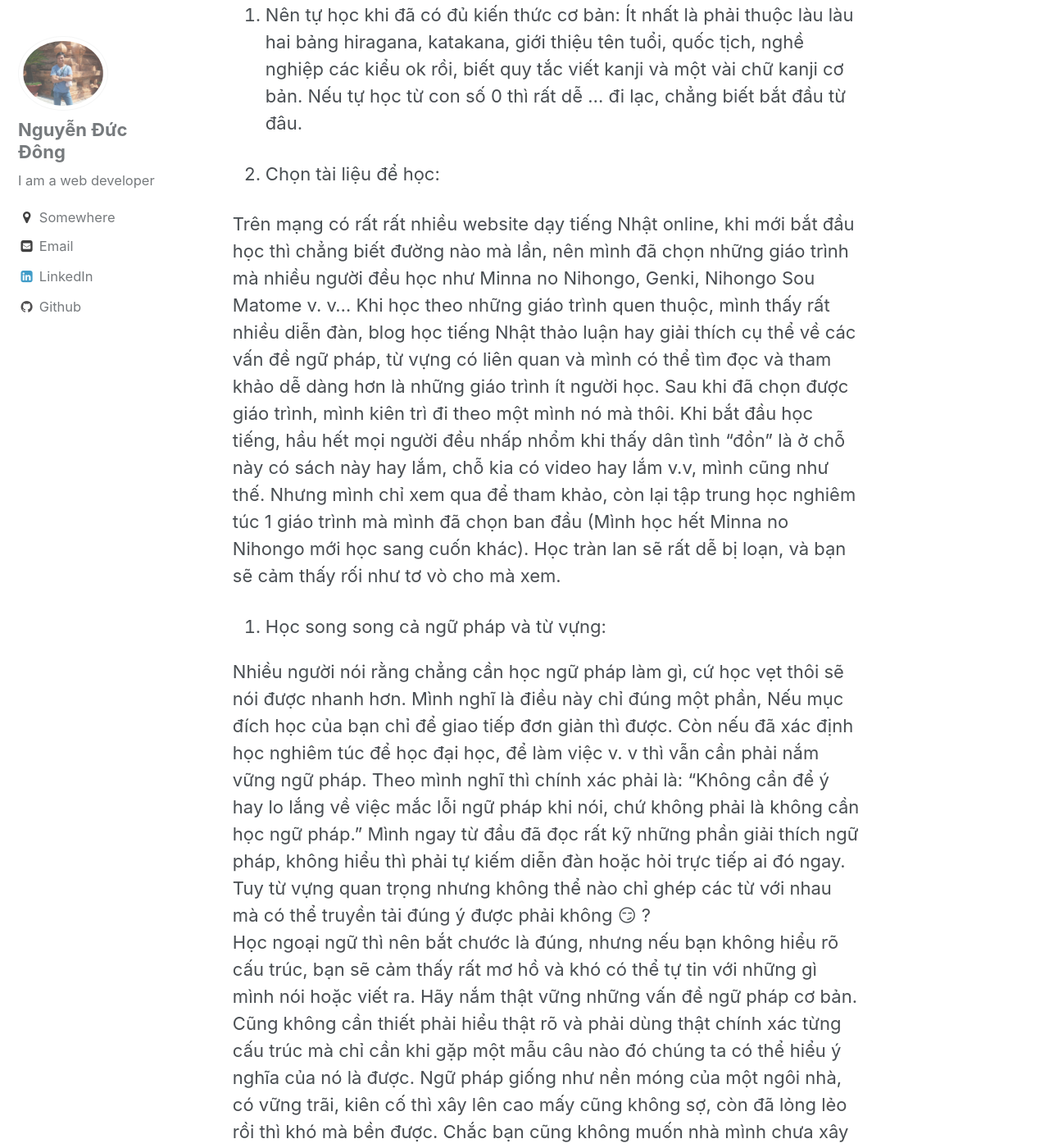
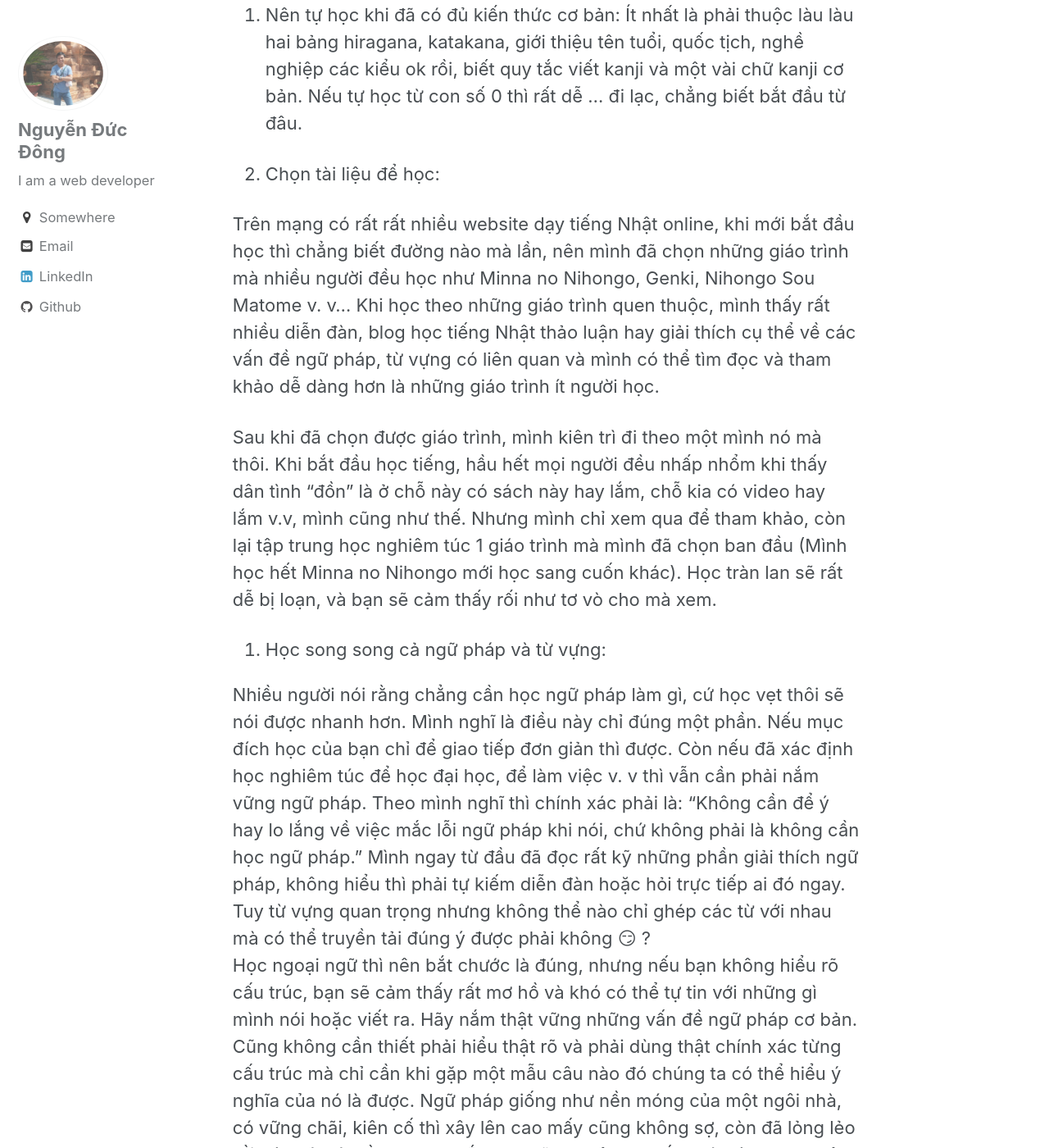
Before and after one commit to ducdongmg/ducdongmg.github.io, a Jekyll site: the page built from _posts/2017-01-23-toi-da-hoc-tieng-nhat-nhu-the-nao-p-1.md, in a window 1280 px wide and 1400 px high, scrolled down 1602 px. Shown: the whole window at 82% size. Built offline with Jekyll 4.4.1, drawn with Linux system fonts in a browser that asks for light colours; emoji names are drawn with the system emoji font; comment, search, counter and statistics services are not loaded; some of the changed text lies outside the part shown.

Commit message:
update layout

```diff
--- a/_posts/2017-01-23-toi-da-hoc-tieng-nhat-nhu-the-nao-p-1.md
+++ b/_posts/2017-01-23-toi-da-hoc-tieng-nhat-nhu-the-nao-p-1.md
@@ -13,8 +13,11 @@
 Bài viết là những kinh nghiệm học tiếng Nhật của bản thân mình trong những năm qua.
 
 Con đường học tiếng Nhật:
-Mình bắt đầu làm quen với tiếng Nhật khoảng 3 tháng trước khi sang Nhật, trước đó thì không có một chút kiến thức nào về tiếng Nhật và cũng không hiểu biết về Nhật mấy. Sau 3 tháng học ở Việt Nam, mình mới thuộc hết bảng hiragana, katakana và khoảng 10 chữ kanji (đếm từ 1 đến 10 photo)
-Sau khi sang Nhật mình không có điều kiện đi học ở trường tiếng hay trung tâm tiếng Nhật, nên mình chọn cách tự học bằng tài liệu kiếm trên mạng và hàng tuần đến các lớp tình nguyện gần nhà để luyện thêm. Tự học đến trình độ giữa N3 và N2 thì mình đăng ký học thêm 1 khóa intensive 6 tháng tại trường YMCA ở bên này để củng cố và nâng cao kiến thức. Hết 6 tháng đó mình thi đỗ N2 và lại tiếp tục tự học để thi N1.
+Mình bắt đầu làm quen với tiếng Nhật khoảng 3 tháng trước khi sang Nhật, trước đó thì không có một chút kiến thức nào về tiếng Nhật và cũng không hiểu biết về Nhật mấy.
+Sau 3 tháng học ở Việt Nam, mình mới thuộc hết bảng hiragana, katakana và khoảng 10 chữ kanji (đếm từ 1 đến 10 photo)
+Sau khi sang Nhật mình không có điều kiện đi học ở trường tiếng hay trung tâm tiếng Nhật, nên mình chọn cách tự học bằng tài liệu kiếm trên mạng
+và hàng tuần đến các lớp tình nguyện gần nhà để luyện thêm. Tự học đến trình độ giữa N3 và N2 thì mình đăng ký học thêm 1 khóa intensive 6 tháng
+tại trường YMCA ở bên này để củng cố và nâng cao kiến thức. Hết 6 tháng đó mình thi đỗ N2 và lại tiếp tục tự học để thi N1.
 
 
 ### Tự học – Ưu và nhược điểm:
@@ -31,32 +34,54 @@
 - Mất thời gian hơn nhiều vì không có thầy, cô để hỏi ngay khi cần
 - Nếu tinh thần tự giác không cao sẽ dễ… sa ngã, à không phải, dễ nản chí :))
 - Khó nhận ra sự tiến bộ của bản thân (vì chả có cái gì để kiểm tra) -> Nhất thiết phải thi JLPT để kiểm chứng
-- Học không bài bản nên một số kiến thức bị hổng (ví dụ: xem ti vi, đọc tin tức thì gật gù hiểu hiểu vài phần đấy nhưng một số từ vựng cơ bản ai cũng biết thì mình lại không biết, éo le thế chứ)
+- Học không bài bản nên một số kiến thức bị hổng (ví dụ: xem ti vi, đọc tin tức thì gật gù hiểu hiểu vài phần đấy nhưng một số từ vựng cơ bản ai cũng biết thì mình lại không biết,
+éo le thế chứ)
 
 ### Và sau đây là cách tự học của mình:
 
 1. Nên tự học khi đã có đủ kiến thức cơ bản:
-Ít nhất là phải thuộc làu làu hai bảng hiragana, katakana, giới thiệu tên tuổi, quốc tịch, nghề nghiệp các kiểu ok rồi, biết quy tắc viết kanji và một vài chữ kanji cơ bản. Nếu tự học từ con số 0 thì rất dễ … đi lạc, chẳng biết bắt đầu từ đâu.
+Ít nhất là phải thuộc làu làu hai bảng hiragana, katakana, giới thiệu tên tuổi, quốc tịch, nghề nghiệp các kiểu ok rồi,
+biết quy tắc viết kanji và một vài chữ kanji cơ bản. Nếu tự học từ con số 0 thì rất dễ … đi lạc, chẳng biết bắt đầu từ đâu.
 
 2. Chọn tài liệu để học:
 
-Trên mạng có rất rất nhiều website dạy tiếng Nhật online, khi mới bắt đầu học thì chẳng biết đường nào mà lần, nên mình đã chọn những giáo trình mà nhiều người đều học như Minna no Nihongo, Genki, Nihongo Sou Matome  v. v… Khi học theo những giáo trình quen thuộc, mình thấy rất nhiều diễn đàn, blog học tiếng Nhật thảo luận hay giải thích cụ thể về các vấn đề ngữ pháp, từ vựng có liên quan và mình có thể tìm đọc và tham khảo dễ dàng hơn là những giáo trình ít người học.
-Sau khi đã chọn được giáo trình, mình kiên trì đi theo một mình nó mà thôi. Khi bắt đầu học tiếng, hầu hết mọi người đều nhấp nhổm khi thấy dân tình “đồn” là ở chỗ này có sách này hay lắm, chỗ kia có video hay lắm v.v, mình cũng như thế. Nhưng mình chỉ xem qua để tham khảo, còn lại tập trung học nghiêm túc 1 giáo trình mà mình đã chọn ban đầu (Mình học hết Minna no Nihongo mới học sang cuốn khác). Học tràn lan sẽ rất dễ bị loạn, và bạn sẽ cảm thấy rối như tơ vò cho mà xem.
+Trên mạng có rất rất nhiều website dạy tiếng Nhật online, khi mới bắt đầu học thì chẳng biết đường nào mà lần, nên mình đã chọn những giáo trình
+mà nhiều người đều học như Minna no Nihongo, Genki, Nihongo Sou Matome  v. v… Khi học theo những giáo trình quen thuộc, mình thấy rất nhiều diễn đàn,
+blog học tiếng Nhật thảo luận hay giải thích cụ thể về các vấn đề ngữ pháp, từ vựng có liên quan và mình có thể tìm đọc và tham khảo dễ dàng hơn là những giáo trình ít người học.
+
+Sau khi đã chọn được giáo trình, mình kiên trì đi theo một mình nó mà thôi. Khi bắt đầu học tiếng, hầu hết mọi người đều nhấp nhổm khi thấy dân tình “đồn” là
+ở chỗ này có sách này hay lắm, chỗ kia có video hay lắm v.v, mình cũng như thế. Nhưng mình chỉ xem qua để tham khảo, còn lại tập trung học nghiêm túc
+1 giáo trình mà mình đã chọn ban đầu (Mình học hết Minna no Nihongo mới học sang cuốn khác). Học tràn lan sẽ rất dễ bị loạn, và bạn sẽ cảm thấy rối như tơ vò cho mà xem.
 
 3. Học song song cả ngữ pháp và từ vựng:
 
-Nhiều người nói rằng chẳng cần học ngữ pháp làm gì, cứ học vẹt thôi sẽ nói được nhanh hơn. Mình nghĩ là điều này chỉ đúng một phần, Nếu mục đích học của bạn chỉ để giao tiếp đơn giản thì được. Còn nếu đã xác định học nghiêm túc để học đại học, để làm việc v. v  thì vẫn cần phải nắm vững ngữ pháp. Theo mình nghĩ thì chính xác phải là: “Không cần để ý hay lo lắng về việc mắc lỗi ngữ pháp khi nói, chứ không phải là không cần học ngữ pháp.” Mình ngay từ đầu đã đọc rất kỹ những phần giải thích ngữ pháp, không hiểu thì phải tự kiếm diễn đàn hoặc hỏi trực tiếp ai đó ngay.  Tuy từ vựng quan trọng nhưng không thể nào chỉ ghép các từ với nhau mà có thể truyền tải đúng ý được phải không :smirk: ?
-Học ngoại ngữ thì nên bắt chước là đúng, nhưng nếu bạn không hiểu rõ cấu trúc, bạn sẽ cảm thấy rất mơ hồ và khó có thể tự tin với những gì mình nói hoặc viết ra. Hãy nắm thật vững những vấn đề ngữ pháp cơ bản. Cũng không cần thiết phải hiểu thật rõ và phải dùng thật chính xác từng cấu trúc mà chỉ cần khi gặp một mẫu câu nào đó chúng ta có thể hiểu ý nghĩa của nó là được. Ngữ pháp giống như nền móng của một ngôi nhà, có vững trãi, kiên cố thì xây lên cao mấy cũng không sợ, còn đã lỏng lẻo rồi thì khó mà bền được. Chắc bạn cũng không muốn nhà mình chưa xây xong đã đổ phải không 🙂 ?
+Nhiều người nói rằng chẳng cần học ngữ pháp làm gì, cứ học vẹt thôi sẽ nói được nhanh hơn. Mình nghĩ là điều này chỉ đúng một phần.
+Nếu mục đích học của bạn chỉ để giao tiếp đơn giản thì được. Còn nếu đã xác định học nghiêm túc để học đại học, để làm việc v. v  thì vẫn cần phải nắm vững ngữ pháp.
+Theo mình nghĩ thì chính xác phải là: “Không cần để ý hay lo lắng về việc mắc lỗi ngữ pháp khi nói, chứ không phải là không cần học ngữ pháp.”
+Mình ngay từ đầu đã đọc rất kỹ những phần giải thích ngữ pháp, không hiểu thì phải tự kiếm diễn đàn hoặc hỏi trực tiếp ai đó ngay.
+Tuy từ vựng quan trọng nhưng không thể nào chỉ ghép các từ với nhau mà có thể truyền tải đúng ý được phải không :smirk: ?
+Học ngoại ngữ thì nên bắt chước là đúng, nhưng nếu bạn không hiểu rõ cấu trúc, bạn sẽ cảm thấy rất mơ hồ và khó có thể tự tin với những gì mình nói hoặc viết ra.
+Hãy nắm thật vững những vấn đề ngữ pháp cơ bản. Cũng không cần thiết phải hiểu thật rõ và phải dùng thật chính xác từng cấu trúc mà chỉ cần khi gặp một mẫu câu nào đó
+chúng ta có thể hiểu ý nghĩa của nó là được. Ngữ pháp giống như nền móng của một ngôi nhà, có vững chãi, kiên cố thì xây lên cao mấy cũng không sợ,
+còn đã lỏng lẻo rồi thì khó mà bền được. Chắc bạn cũng không muốn nhà mình chưa xây xong đã đổ phải không 🙂 ?
 
 4. Viết ra thật nhiều (cả viết tay và đánh máy)
 
-Nhiều người có thói quen đánh dấu hay memo ngay vào trong sách, chuẩn bị rất nhiều bút highlight xanh đỏ để bôi vào sách cho thật nổi bật, nhưng cách làm này không hiệu quả mấy với mình, vì nếu mình chỉ đánh dấu mà không xem lại lần nào thì cũng không nhớ nổi. Khi học xong kiến thức nào đó, mình thường tự viết vào sổ hay vở của mình, hoặc tạo file trên máy tính và gõ lại những gì mình muốn memo. Khi làm điều này, mình có thêm một lần ôn lại những gì đã học. Và khi bản thân tự viết ra, mình thấy nhớ lâu hơn.
+Nhiều người có thói quen đánh dấu hay memo ngay vào trong sách, chuẩn bị rất nhiều bút highlight xanh đỏ để bôi vào sách cho thật nổi bật,
+nhưng cách làm này không hiệu quả mấy với mình, vì nếu mình chỉ đánh dấu mà không xem lại lần nào thì cũng không nhớ nổi.
+Khi học xong kiến thức nào đó, mình thường tự viết vào sổ hay vở của mình, hoặc tạo file trên máy tính và gõ lại những gì mình muốn memo.
+Khi làm điều này, mình có thêm một lần ôn lại những gì đã học. Và khi bản thân tự viết ra, mình thấy nhớ lâu hơn.
 
 Đừng nghĩ rằng phải biết nhiều từ vựng, phải giỏi giỏi một chút thì mới nên luyện viết. Hãy luyện viết từ khi bạn mới chỉ biết những từ hay cấu trúc đơn giản.
-Bắt đầu viết câu ngắn, rồi câu dài, sau đó dần dần tập viết đoạn, rồi viết bài luận. Biết ít thì viết câu dễ, biết nhiều hơn thì viết câu khó hơn. Lúc tự học, mình hay vào trang www.lang-8.com để viết và chờ người Nhật sửa giúp. Trang này giúp bạn học viết rất hiệu quả vì luôn luôn có người bản xứ chữa cho bạn. Bạn có thể tham khảo cách dùng trang này trong bài “Luyện viết tiếng Nhật với người Nhật trên lang-8″.  Xem thêm trong bài “Một số trang web hay và ứng dụng hữu ích cho việc học tiếng Nhật” nhé.
+Bắt đầu viết câu ngắn, rồi câu dài, sau đó dần dần tập viết đoạn, rồi viết bài luận. Biết ít thì viết câu dễ, biết nhiều hơn thì viết câu khó hơn.
+Lúc tự học, mình hay vào trang www.lang-8.com để viết và chờ người Nhật sửa giúp. Trang này giúp bạn học viết rất hiệu quả vì luôn luôn có người bản xứ chữa cho bạn.
+Bạn có thể tham khảo cách dùng trang này trong bài “Luyện viết tiếng Nhật với người Nhật trên lang-8″.
+Xem thêm trong bài “Một số trang web hay và ứng dụng hữu ích cho việc học tiếng Nhật” nhé.
 
 Tại sao lại viết mà không phải nói?
-À, tại vì mình chưa đề cập đến phần nói thôi mà :sunglasses: . Đùa tí thôi, mình nghĩ tâm lý của nhiều người khi mới học ngoại ngữ là có chút ngại ngùng, nhát nhát, nói ra không nổi vì phản xạ không kịp. Nhưng nếu bạn luyện viết ra, bạn có thời gian để nghĩ, để xem lại cấu trúc và hoàn chỉnh câu của mình. Sau này, vì đã từng viết ra rồi, nên bạn sẽ nhớ những câu đó, và đến khi phải nói ra những điều tương tự, bạn sẽ tự bật được ra vì nó đã ở trong đầu sẵn rồi.
+À, tại vì mình chưa đề cập đến phần nói thôi mà :sunglasses: . Đùa tí thôi, mình nghĩ tâm lý của nhiều người khi mới học ngoại ngữ là có chút ngại ngùng,
+nhát nhát, nói ra không nổi vì phản xạ không kịp. Nhưng nếu bạn luyện viết ra, bạn có thời gian để nghĩ, để xem lại cấu trúc và hoàn chỉnh câu của mình.
+Sau này, vì đã từng viết ra rồi, nên bạn sẽ nhớ những câu đó, và đến khi phải nói ra những điều tương tự, bạn sẽ tự bật được ra vì nó đã ở trong đầu sẵn rồi.
 Tất nhiên nếu bạn hoạt bát và không nhát như mình thì có thể không cần làm thế này, nhưng mình thì vẫn nghĩ là viết là cách học rất hiệu quả.
 
 5. Không học từng từ riêng lẻ, mà học theo cụm
```
Also changed, not shown: other parts of _posts/2017-01-23-toi-da-hoc-tieng-nhat-nhu-the-nao-p-1.md (+5 -1 lines).
